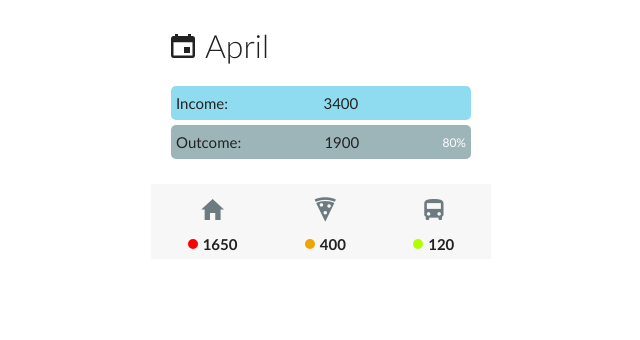
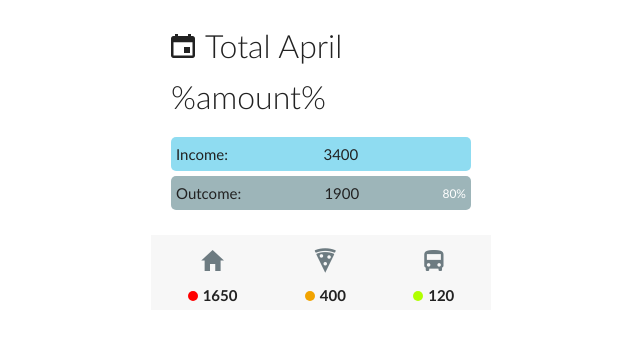
Before and after one commit to iuliancarnaru/financial-app, a React (Create React App) app: page / in a window 1280 px wide. Shown: the top 340 px of the page, without its empty margins (319-959 px from the left). Built offline with nearby package versions, Linux system fonts and the light colour scheme.

Commit message:
new idea

```diff
--- a/src/components/Dashboard.js
+++ b/src/components/Dashboard.js
@@ -8,7 +8,7 @@ const Dashboard = props => {
         <section className="dashboard-container">
           <h1 className="heading-primary">
             <i class="icon ion-md-calendar margin-right-s" />
-            April
+            Total April %amount%
           </h1>
           <h2 className="heading-secondary income">
             Income: <span className="amount">3400</span>
```
